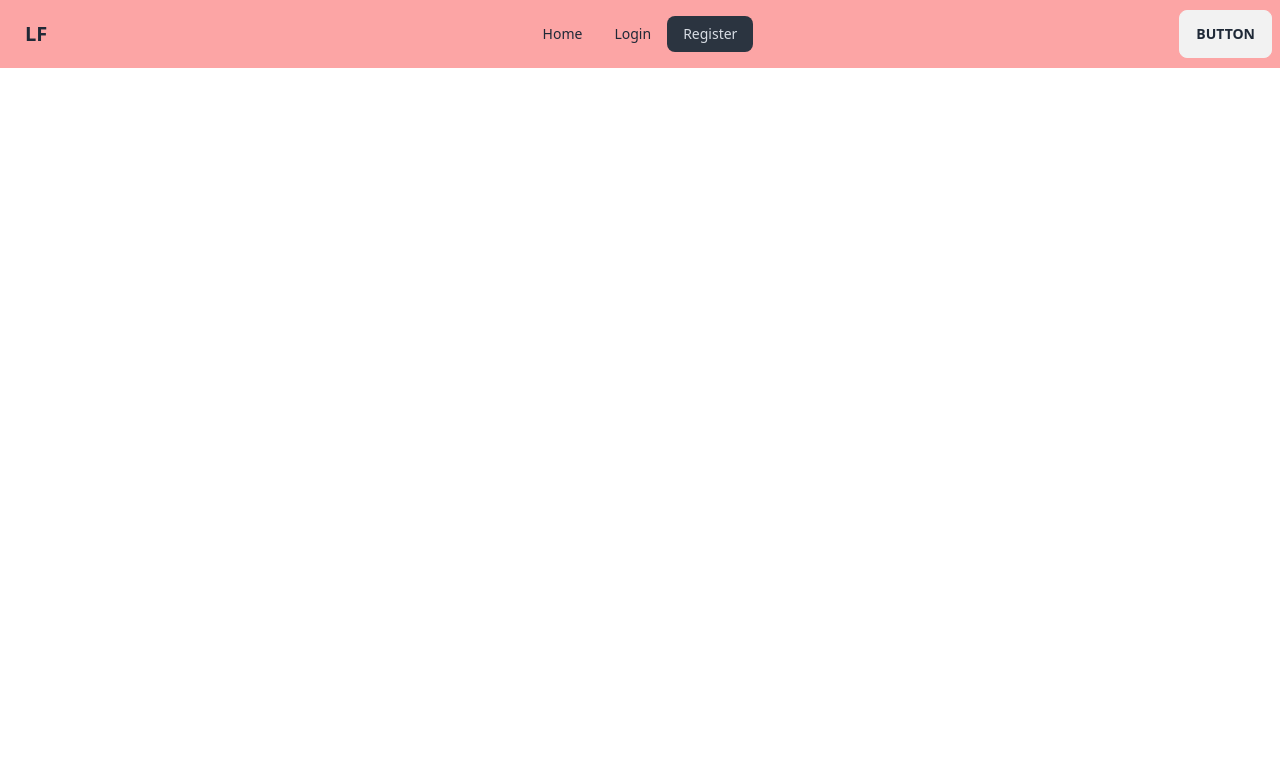
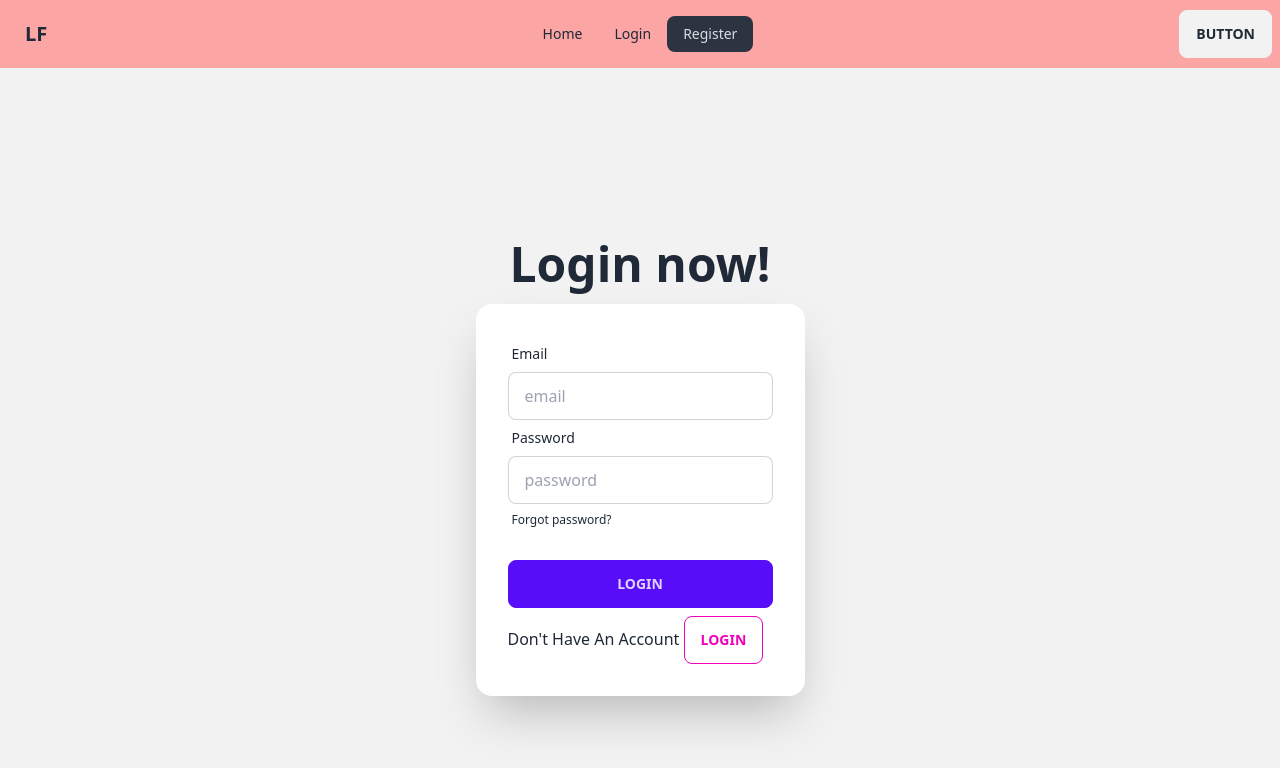
Before and after one commit to DibboT/react-firebase-login-form, a React (Vite) app: page /register in a window 1280 px wide. Shown: the top 768 px of the page. Built offline with nearby package versions, Linux system fonts and the light colour scheme.

Commit message:
register form created

```diff
--- a/src/components/Login.jsx
+++ b/src/components/Login.jsx
@@ -1,21 +1,24 @@
+import { Link } from "react-router-dom";
 
 
 const Login = () => {
     const handleLogin = e => {
         e.preventDefault();
+        const email = e.target.email.value;
+        const password = e.target.password.value;
+        console.log(email, password)
     }
 
 
     return (
         <div className="hero min-h-screen bg-base-200">
             <div className="hero-content flex-col ">
-    <div className="text-center lg:text-left">
+                <div className="text-center">
                     <h1 className="text-5xl font-bold">Login now!</h1>
-      <p className="py-6">Provident cupiditate voluptatem et in. Quaerat fugiat ut assumenda excepturi exercitationem quasi. In deleniti eaque aut repudiandae et a id nisi.</p>
                 </div>
                 <div className="card flex-shrink-0 w-full max-w-sm shadow-2xl bg-base-100">
                     <div className="card-body">
-        <form>
+                        <form onSubmit={handleLogin}>
                             <div className="form-control">
                                 <label className="label">
                                     <span className="label-text">Email</span>
@@ -35,6 +38,7 @@ const Login = () => {
                                 <button className="btn btn-primary">Login</button>
                             </div>
                         </form>
+                        <p>Don't Have An Account <Link to="/register"><button className="btn btn-outline btn-secondary">Register</button></Link></p>
                     </div>
                 </div>
             </div>
--- a/src/components/Register.jsx
+++ b/src/components/Register.jsx
@@ -1,9 +1,45 @@
+import { Link } from "react-router-dom";
 
 
 const Register = () => {
+    const handleRegister = e => {
+        e.preventDefault();
+     const email = e.target.email.value;
+     const password =  e.target.password.value;
+     console.log(email, password)
+    }
     return (
-        <div>
-
+        <div className="hero min-h-screen bg-base-200">
+            <div className="hero-content flex-col ">
+                <div className="text-center">
+                    <h1 className="text-5xl font-bold">Login now!</h1>
+                </div>
+                <div className="card flex-shrink-0 w-full max-w-sm shadow-2xl bg-base-100">
+                    <div className="card-body">
+                        <form onSubmit={handleRegister}>
+                            <div className="form-control">
+                                <label className="label">
+                                    <span className="label-text">Email</span>
+                                </label>
+                                <input type="email" name="email" placeholder="email" required className="input input-bordered" />
+                            </div>
+                            <div className="form-control">
+                                <label className="label">
+                                    <span className="label-text">Password</span>
+                                </label>
+                                <input type="password" name="password" placeholder="password" required className="input input-bordered" />
+                                <label className="label">
+                                    <a href="#" className="label-text-alt link link-hover">Forgot password?</a>
+                                </label>
+                            </div>
+                            <div className="form-control mt-6">
+                                <button className="btn btn-primary">Login</button>
+                            </div>
+                        </form>
+                        <p>Don't Have An Account <Link to="/login"><button className="btn btn-outline btn-secondary">Login</button></Link></p>
+                    </div>
+                </div>
+            </div>
         </div>
     );
 };
```
Lines whose indentation alone changed are shown as unchanged.
